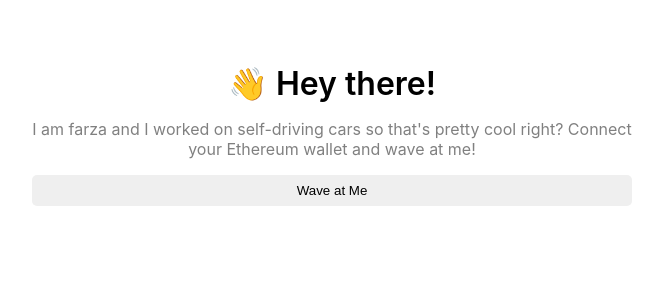
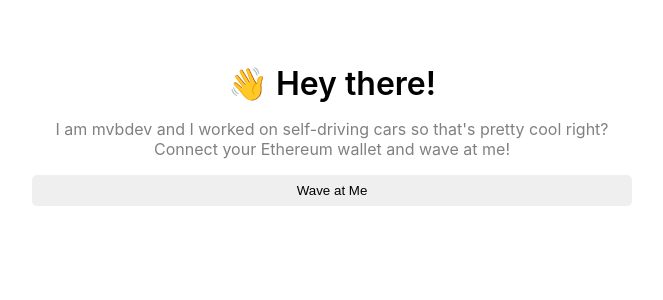
Before and after one commit to thedarkknight197/twitter-front-end-web3, a React (Vite) app: page / in a window 1280 px wide. Shown: the top 300 px of the page, without its empty margins (308-971 px from the left). Built offline with nearby package versions, Linux system fonts and the light colour scheme.

Commit message:
Edit User name

```diff
--- a/src/App.jsx
+++ b/src/App.jsx
@@ -17,7 +17,7 @@
         </div>
 
         <div className="bio">
-        I am farza and I worked on self-driving cars so that's pretty cool right? Connect your Ethereum wallet and wave at me!
+        I am mvbdev and I worked on self-driving cars so that's pretty cool right? Connect your Ethereum wallet and wave at me!
         </div>
 
         <button className="waveButton" onClick={wave}>
```
